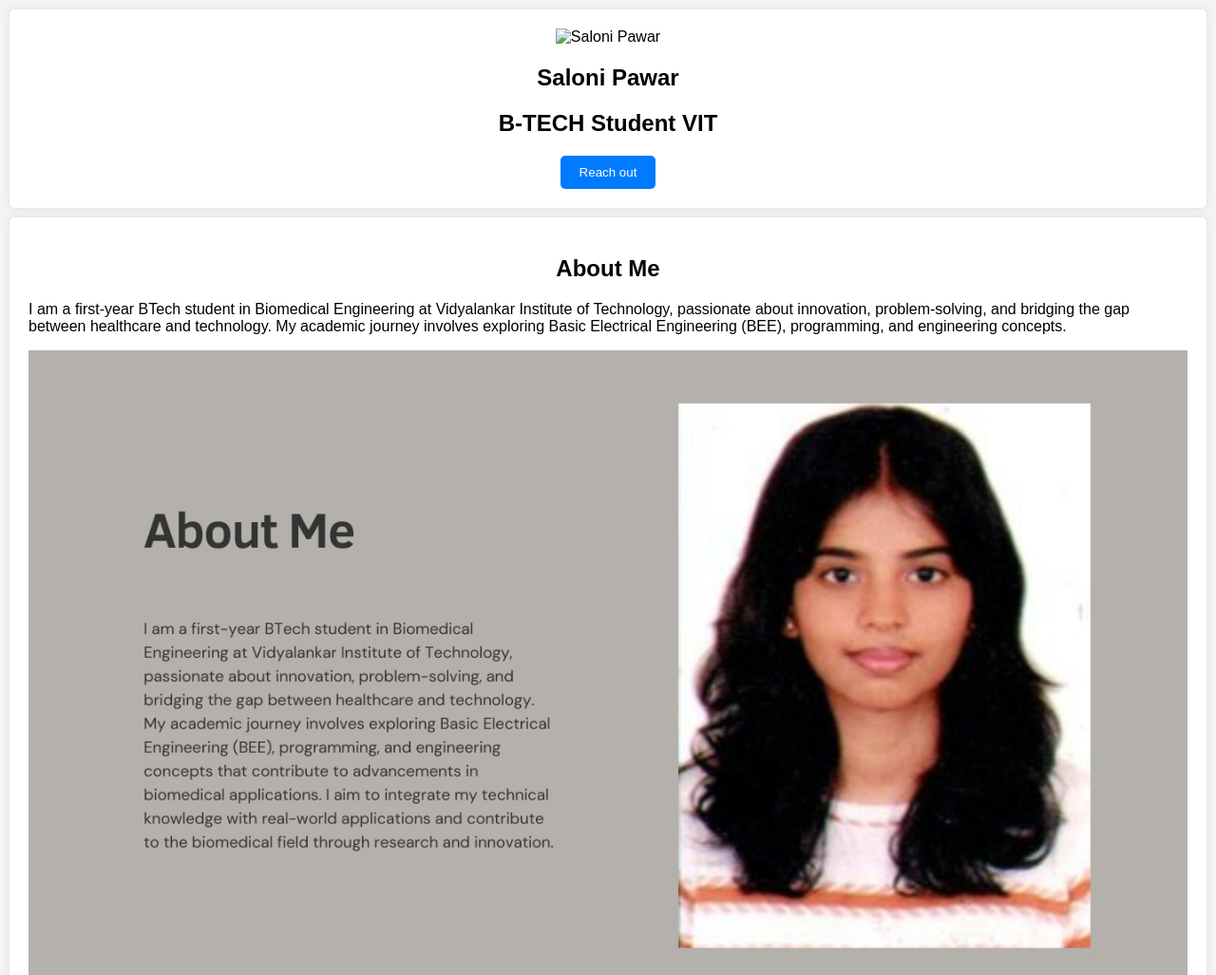
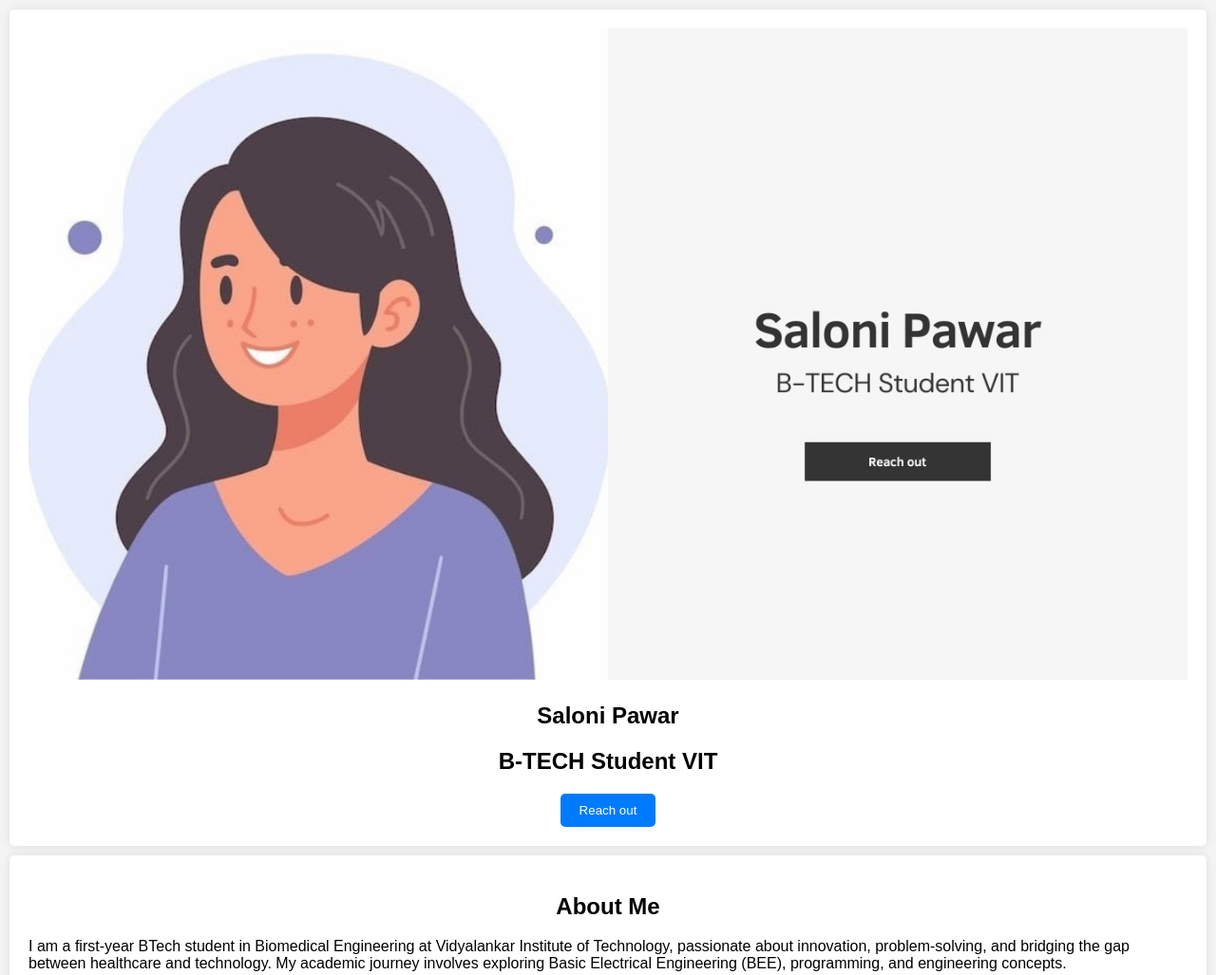
Before and after one commit to LyriX2/Website-for-me, a plain HTML site: page index.html in a window 1280 px wide. Shown: the top 1027 px of the page at 95% size. Drawn offline with Linux system fonts and the light colour scheme; files whose address does not match are found by name.

Commit message:
Update index.html

```diff
--- a/index.html
+++ b/index.html
@@ -10,7 +10,7 @@
 
 <section id="welcome">
     <div class="intro">
-        <img src="path/to/image1.jpg" alt="Saloni Pawar">
+        <img src="image1.jpg" alt="Saloni Pawar">
         <h1>Saloni Pawar</h1>
         <h2>B-TECH Student VIT</h2>
         <button onclick="location.href='#contact'">Reach out</button>
```
